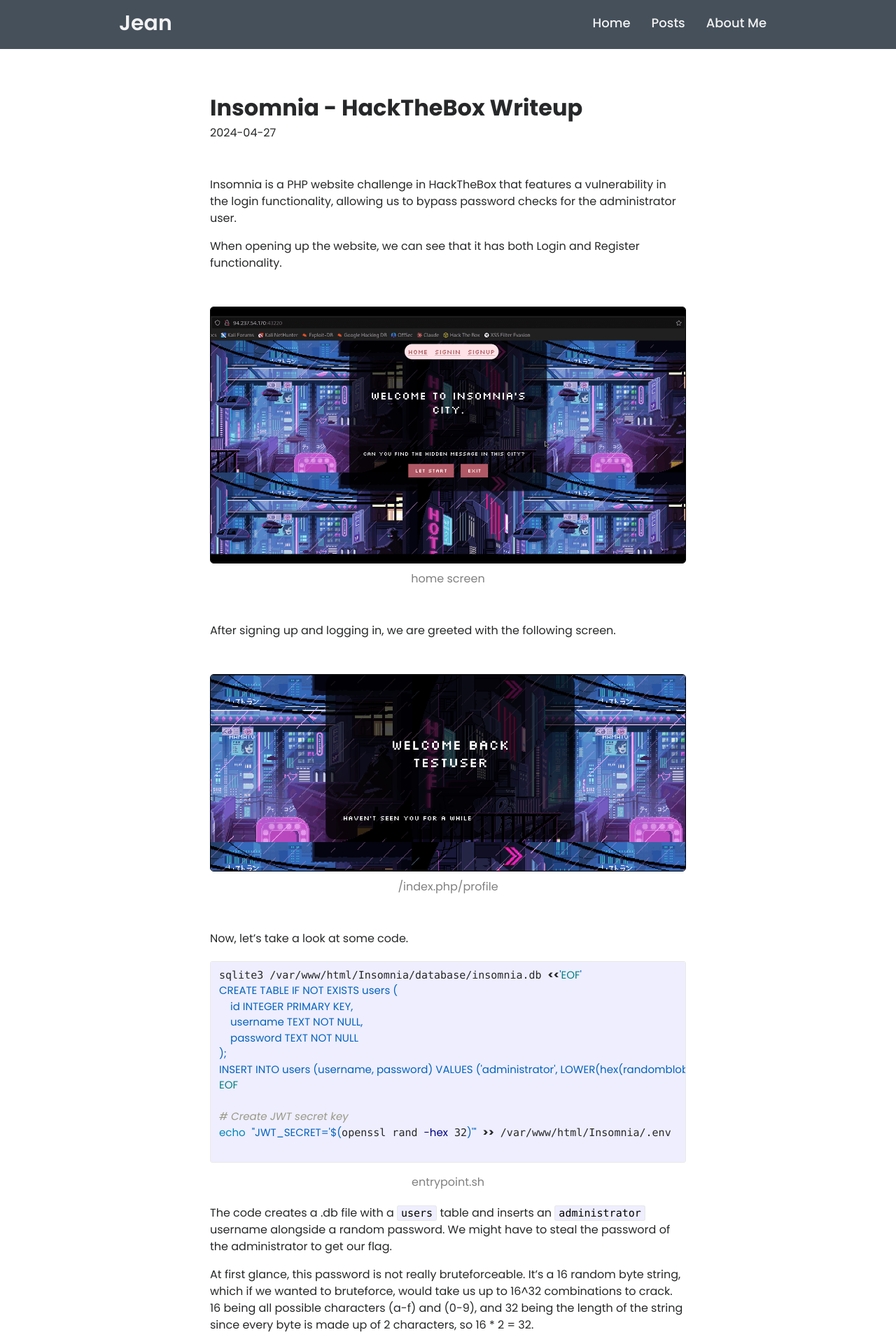
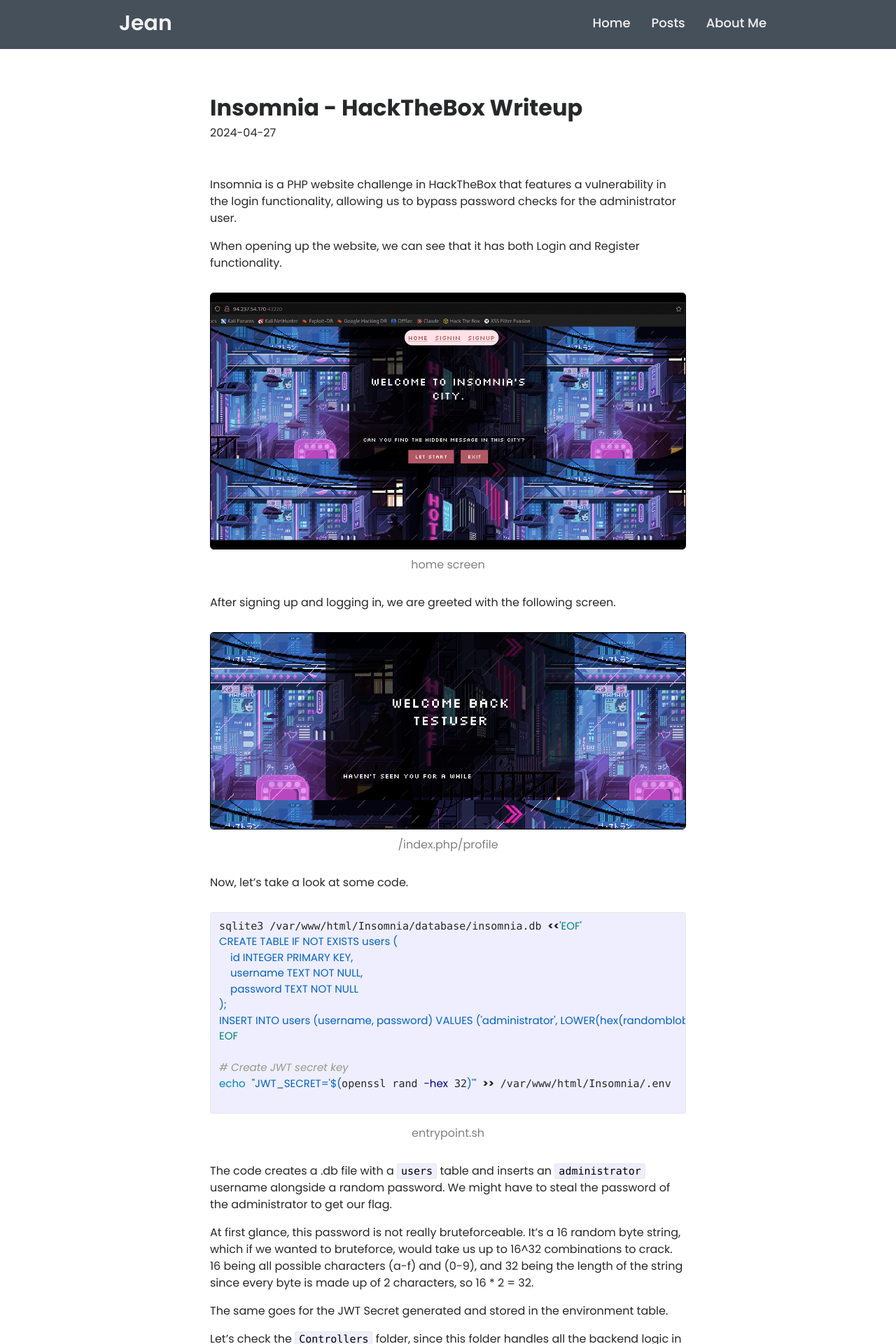
Before and after one commit to Jean2208/MyWebsite, a Jekyll site: the page built from _posts/2024-27-04-insomnia-htb.md, in a window 1280 px wide. Shown: the top 1920 px of the page at 70% size. Built offline with Jekyll 4.4.1, drawn with Linux system fonts in a browser that asks for light colours.

Commit message:
fix: change margin size of code and images on articles

```diff
--- a/assets/css/article.css
+++ b/assets/css/article.css
@@ -46,8 +46,8 @@
 }
 
 .article-image {
-  margin-top: 50px;
-  margin-bottom: 50px;
+  margin-top: 30px;
+  margin-bottom: 30px;
 }
 
 .article-image img {
@@ -69,8 +69,8 @@
 }
 
 .article-code {
-  margin-top: 20px;
-  margin-bottom: 20px;
+  margin-top: 30px;
+  margin-bottom: 30px;
 }
 
 .article-code p {
--- a/assets/css/posts.css
+++ b/assets/css/posts.css
@@ -83,8 +83,6 @@
   left: 50%; /* Centering the line */
   transform: translateX(-50%); /* Precise centering */
 }
-
-
 
 .top-separator {
   position: relative; /* Required for absolute positioning of pseudo-elements */
```
